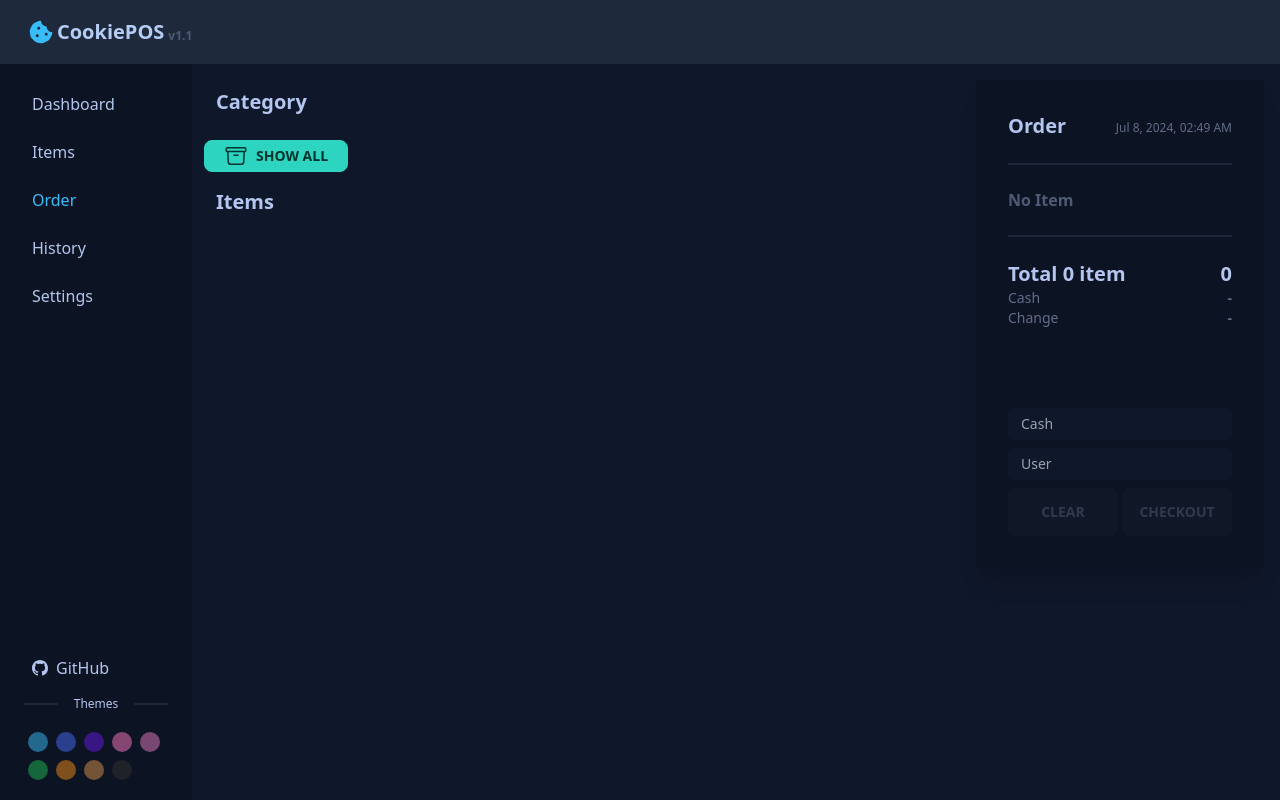
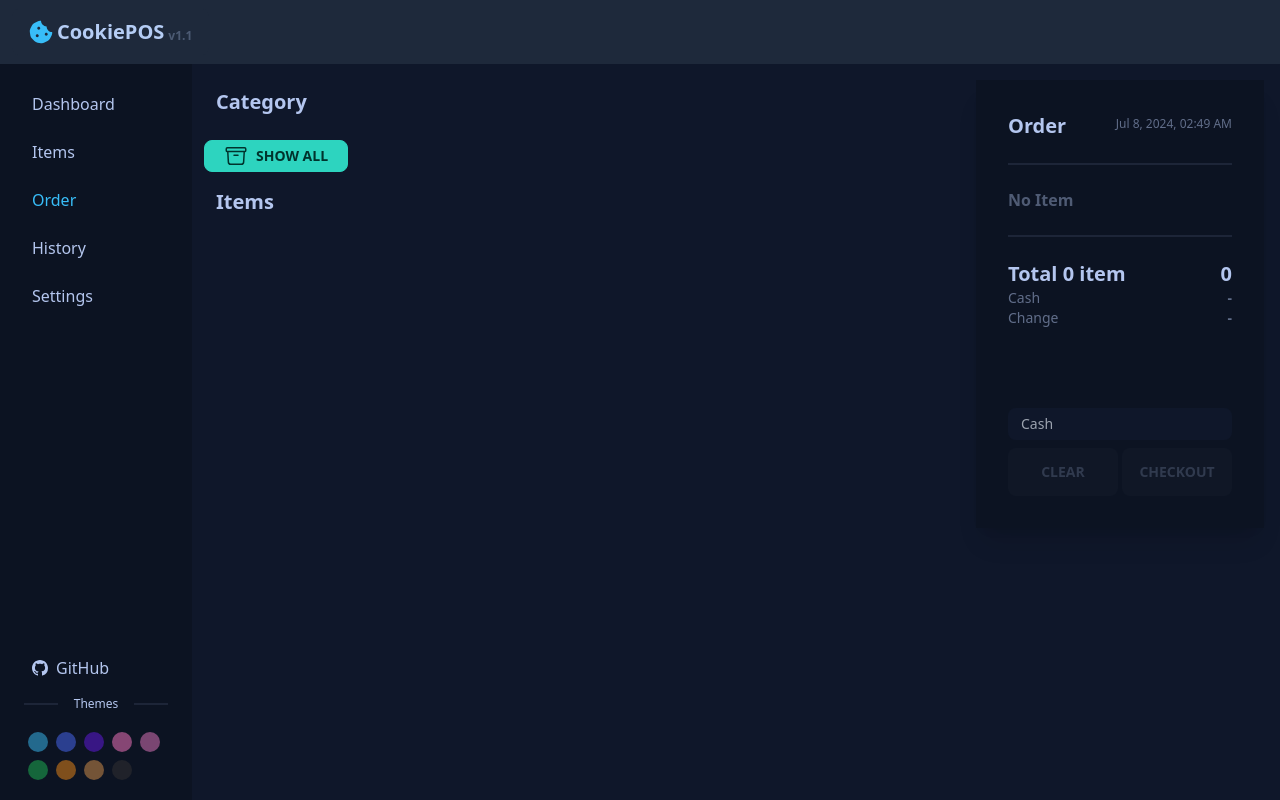
Before and after one commit to abdulhafizk/cashier-pos, a Next.js app: page /order in a window 1280 px wide. Built offline with nearby package versions, Linux system fonts and the light colour scheme.

Commit message:
Update 'Order.jsx' Munculkan User Di bawah Tanggal

```diff
--- a/pages/order.jsx
+++ b/pages/order.jsx
@@ -283,6 +283,9 @@ export default function Order() {
                                             <small className="text-xs opacity-50 mb-1">
                                                 {orders.date}
                                             </small>
+                                            <small className="text-xs opacity-50 mb-1">
+                                                {orders.user}
+                                            </small>
                                         </div>
                                     </div>
                                     <div className="divider"></div>
@@ -359,22 +362,6 @@ export default function Order() {
                                                 required
                                             />
 
-                                            <input
-                                                type="text"
-                                                placeholder="User"
-                                                className="input input-sm mb-2 w-full"
-                                                value={orders.user}
-                                                onChange={(event) => {
-                                                    setOrders((prev) => {
-                                                        return {
-                                                            ...prev,
-                                                            user: event.target
-                                                                .value,
-                                                        }
-                                                    })
-                                                }}
-                                                required
-                                            />
                                             <div className="flex justify-between mr-1">
                                                 <div
                                                     className={`btn ${
```
